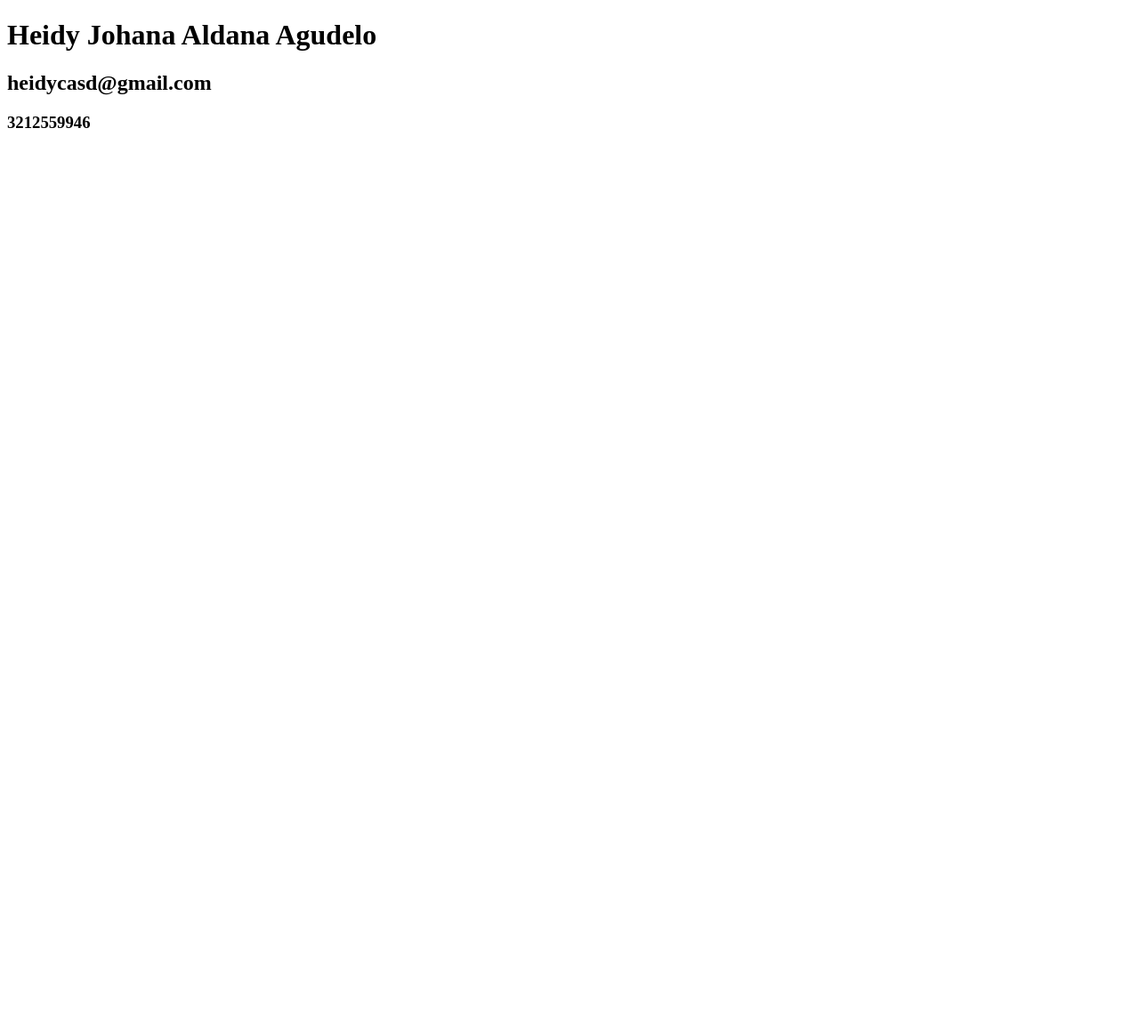
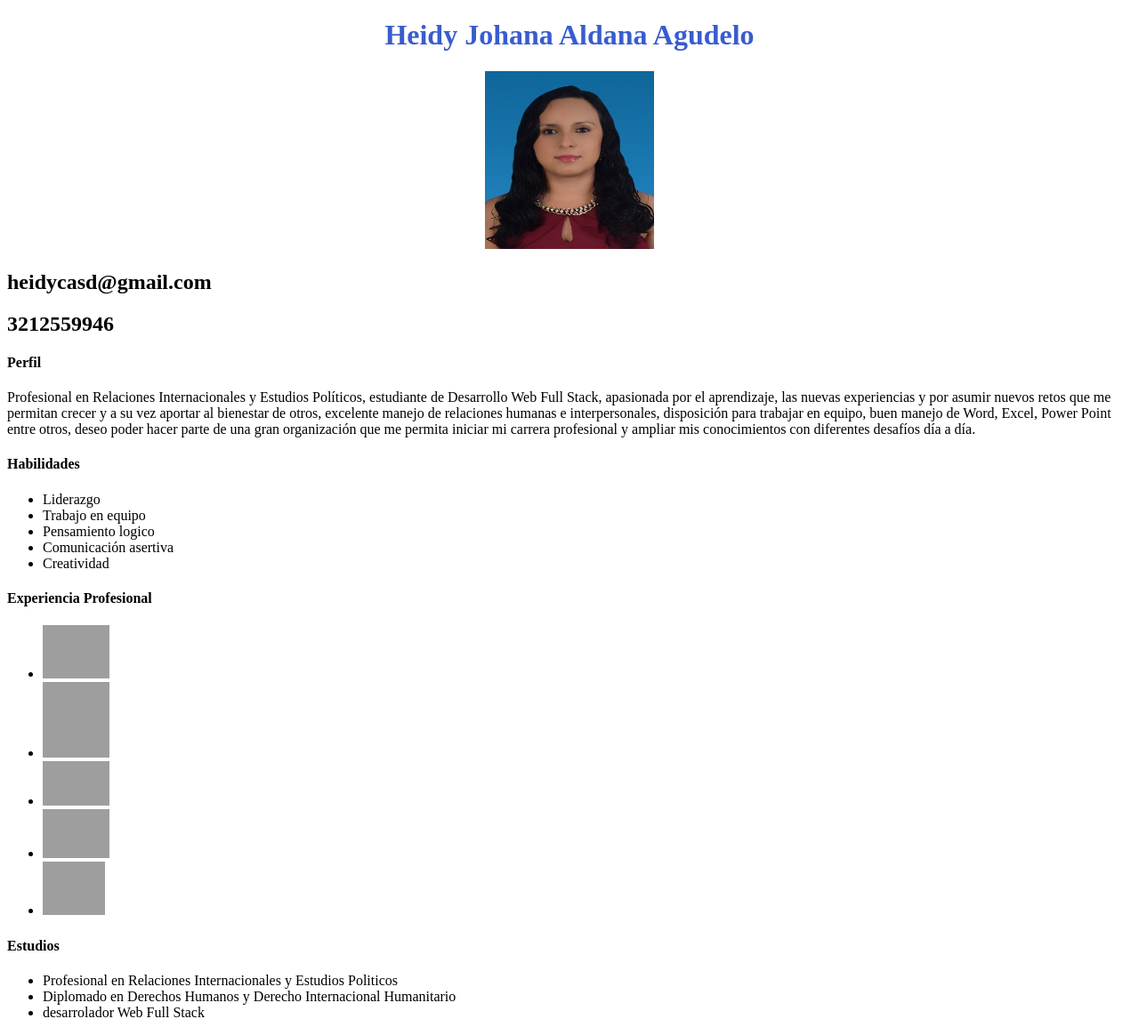
Before and after one commit to Heidy991/Prueba2html, a plain HTML site: page Index.html in a window 1280 px wide. Shown: the whole page at 89% size. Before the commit the page ends 800 px from the top, so only its background shows below. Drawn offline with Linux system fonts and the light colour scheme; grey boxes are pictures that could not be loaded.

Commit message:
Hoja de vida

```diff
--- a/Index.html
+++ b/Index.html
@@ -5,11 +5,85 @@
     <meta name="viewport" content="width=device-width, initial-scale=1.0">
     <title>HOJA DE VIDA</title>
 </head>
+
 <body>
 
-    <h1>Heidy Johana Aldana Agudelo</h1>
+    <header></header>
+
+    <div style="text-align: center;">
+        <h1 style="color: rgb(57, 92, 206); text-align: center;"> Heidy Johana Aldana Agudelo</h1>
+        <img height="200" width="190" src="/Foto Heidy.jpg" alt="">
+        </div>
+
+
+
     <h2>heidycasd@gmail.com</h2>
-    <h3>3212559946</h3>
+    <h2>3212559946</h2>
+
+</header>
+
+<caption>
+
+    <article>
+
+    <h4>Perfil</h4>
+    <p>Profesional en Relaciones Internacionales y Estudios Políticos, estudiante de Desarrollo Web Full Stack, apasionada por el aprendizaje, las nuevas experiencias y por asumir nuevos retos que me permitan crecer y a su vez aportar al bienestar de otros, excelente manejo de relaciones humanas e interpersonales, disposición para trabajar en equipo, buen manejo de Word, Excel, Power Point entre otros, deseo poder hacer parte de una gran organización que me permita iniciar mi carrera profesional y ampliar mis conocimientos con diferentes desafíos día a día.</p>
+
+    </article>
+
+
+    <article>
+    <h4>Habilidades</h4>
+    <ul>
+    <li>Liderazgo</li>
+    <li>Trabajo en equipo</li>
+    <li>Pensamiento logico</li>
+    <li>Comunicación asertiva</li>
+    <li>Creatividad</li>
+    </ul>
+
+    </article>
+
+
+
+    <article>
+
+        <h4>Experiencia Profesional</h4>
+
+    <ul>
+          <li><img height="60" width="75" src="https://encrypted-tbn0.gstatic.com/images?q=tbn:ANd9GcSFTht0FjeVy-52Uc__yL-q-fCuRdMY69rCZg&s" alt="Itaú"></li>
+          <li><img height="85" width="75" src="https://i.redd.it/wxx60avrhjma1.jpg" alt="Banco Davivienda"></li>
+          <li><img height="50" width="75" src="https://cclgbt.co/wp-content/uploads/2020/09/image.png" alt="Scotiabank Colpatria"></li>
+          <li><img height="55" width="75" src="https://i0.wp.com/sh.chia-cundinamarca.gov.co/wp-content/uploads/2022/03/descarga.png?fit=225%2C225&ssl=1" alt="AV Villas"></li>
+          <li><img height="60" width="70" src="https://logowik.com/content/uploads/images/banco-colpatria5935.logowik.com.webp" alt="Colpatria"></li>
+
+    </ul>
+
+
+
+    </article>
+
+
+
+    <article>
+
+        <h4>Estudios</h4>
+
+        <ul>
+            <li>Profesional en Relaciones Internacionales y Estudios Politicos</li>
+            <li>Diplomado en Derechos Humanos y Derecho Internacional Humanitario</li>
+            <li>desarrolador Web Full Stack</li>
+
+
+
+        </ul>
+
+
+    </article>
+
+</caption>
+
+
 
 
 </body>
```
Also changed, not shown: Foto Heidy.jpg (added).
